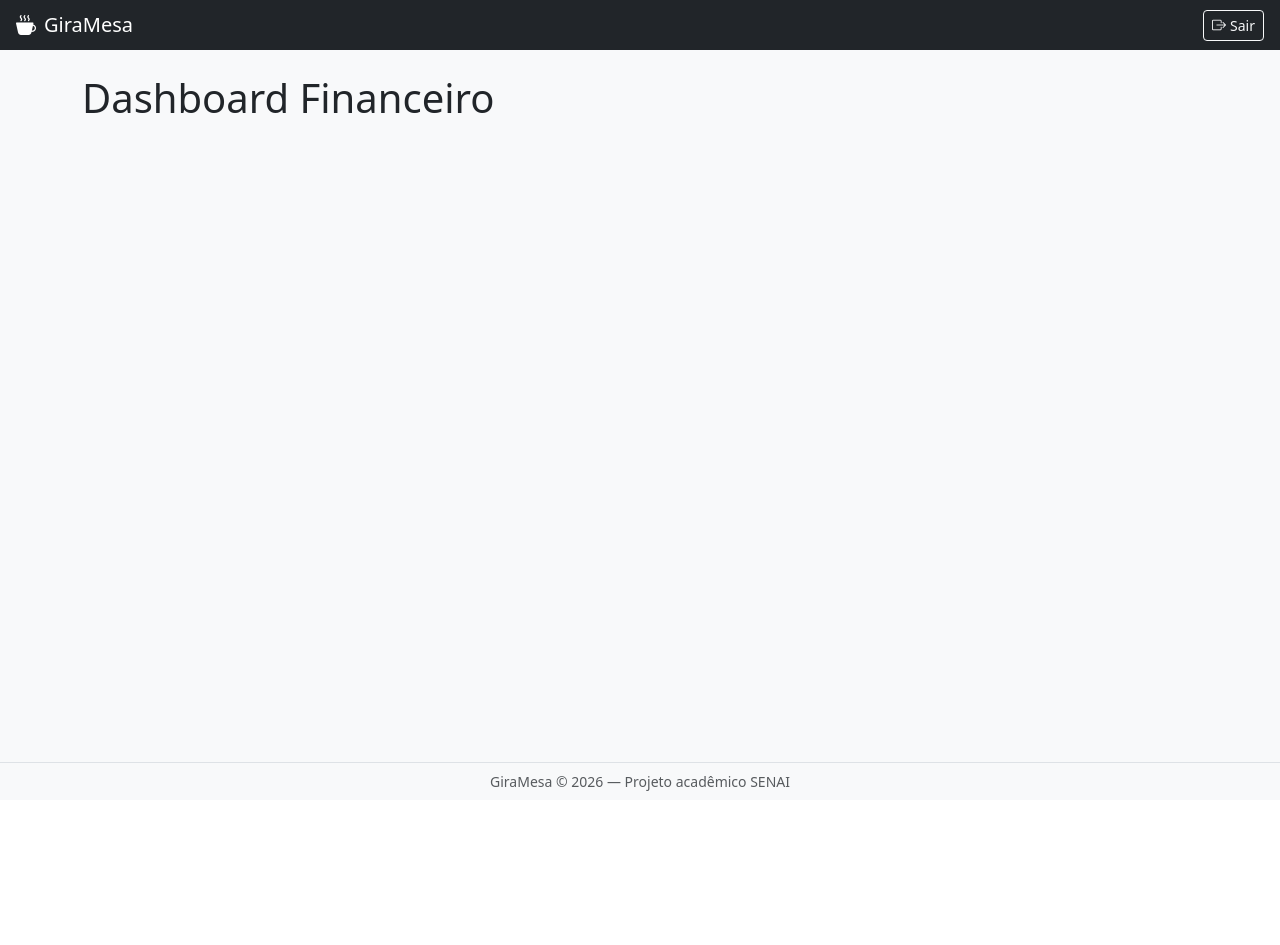
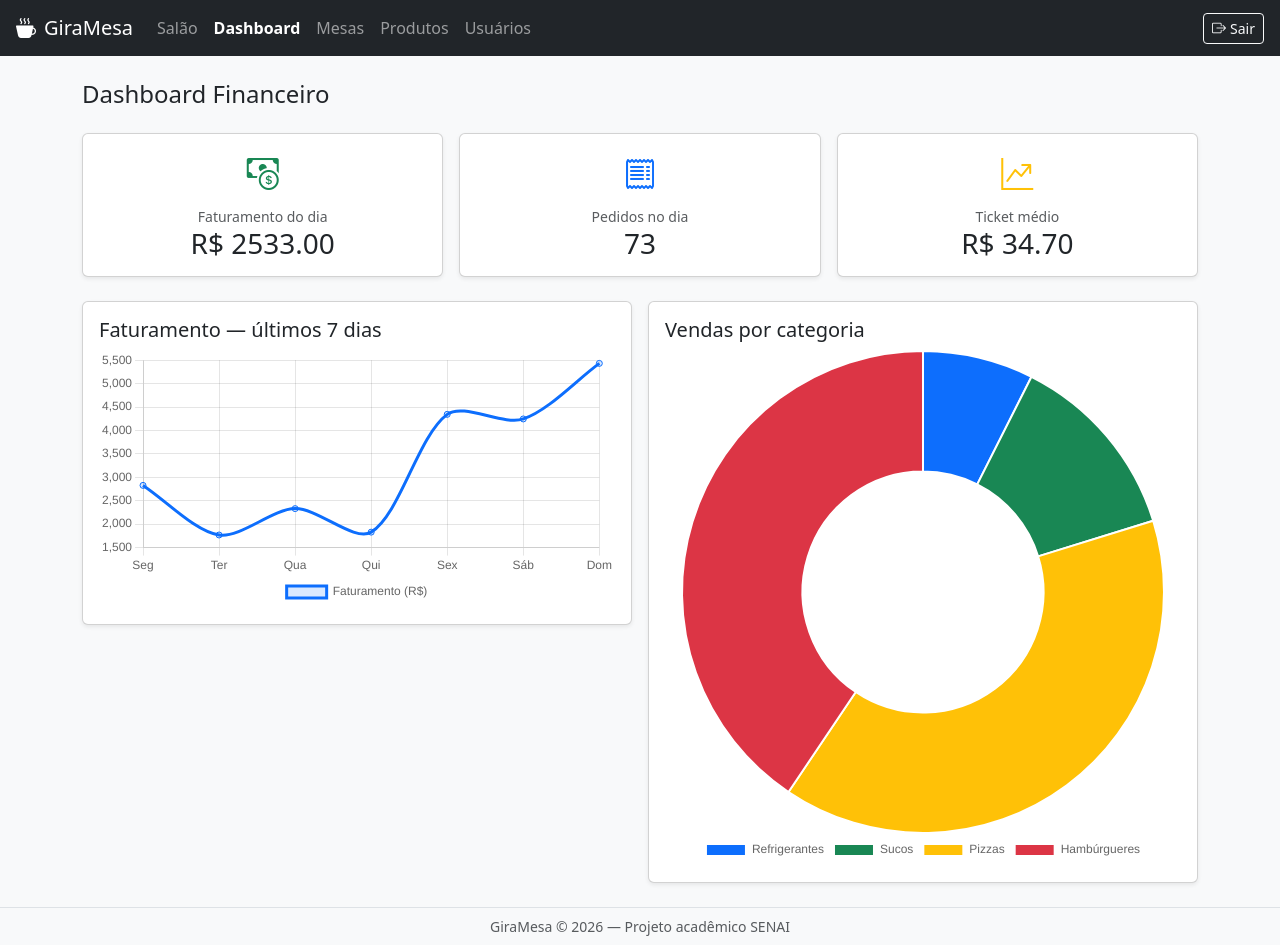
Before and after one commit to lucas-travassos/giramesa, a Vue app: page /dashboard in a window 1280 px wide. Before the commit the page ends 800 px from the top, so only its background shows below. Built offline with nearby package versions, Linux system fonts and the light colour scheme.

Commit message:
feat: cria menu de navegacao e dashboard financeiro com chart.js

```diff
--- a/package.json
+++ b/package.json
@@ -15,8 +15,10 @@
   "dependencies": {
     "bootstrap": "^5.3.8",
     "bootstrap-icons": "^1.13.1",
+    "chart.js": "^4.5.1",
     "pinia": "^3.0.4",
     "vue": "^3.5.38",
+    "vue-chartjs": "^5.3.3",
     "vue-router": "^5.1.0"
   },
   "devDependencies": {
--- a/src/components/layout/AppHeader.vue
+++ b/src/components/layout/AppHeader.vue
@@ -1,8 +1,35 @@
 <template>
-  <nav class="navbar navbar-dark bg-dark px-3">
+  <nav class="navbar navbar-expand-lg navbar-dark bg-dark px-3">
     <span class="navbar-brand mb-0 h1">
       <i class="bi bi-cup-hot-fill me-2"></i>GiraMesa
     </span>
+
+    <button
+      class="navbar-toggler"
+      type="button"
+      @click="menuAberto = !menuAberto"
+    >
+      <span class="navbar-toggler-icon"></span>
+    </button>
+
+    <div class="collapse navbar-collapse" :class="{ show: menuAberto }">
+      <ul class="navbar-nav me-auto">
+        <li class="nav-item">
+          <router-link class="nav-link" to="/home">Salão</router-link>
+        </li>
+        <li class="nav-item">
+          <router-link class="nav-link" to="/dashboard">Dashboard</router-link>
+        </li>
+        <li class="nav-item">
+          <router-link class="nav-link" to="/admin/mesas">Mesas</router-link>
+        </li>
+        <li class="nav-item">
+          <router-link class="nav-link" to="/admin/produtos">Produtos</router-link>
+        </li>
+        <li class="nav-item">
+          <router-link class="nav-link" to="/admin/usuarios">Usuários</router-link>
+        </li>
+      </ul>
 
       <div class="d-flex align-items-center text-white">
         <span class="me-3 small">
@@ -13,18 +40,28 @@
           <i class="bi bi-box-arrow-right me-1"></i>Sair
         </button>
       </div>
+    </div>
   </nav>
 </template>
 
 <script setup>
+import { ref } from 'vue'
 import { useRouter } from 'vue-router'
 import { useAuthStore } from '../../stores/auth'
 
 const router = useRouter()
 const authStore = useAuthStore()
+const menuAberto = ref(false)
 
 function handleLogout() {
   authStore.logout()
   router.push('/')
 }
 </script>
+
+<style scoped>
+.nav-link.router-link-active {
+  font-weight: 600;
+  color: #fff !important;
+}
+</style>
--- /dev/null
+++ b/src/stores/dashboard.js
@@ -0,0 +1,31 @@
+import { defineStore } from 'pinia'
+
+function aleatorio(min, max) {
+  return Math.floor(Math.random() * (max - min + 1)) + min
+}
+
+export const useDashboardStore = defineStore('dashboard', {
+  state: () => ({
+    faturamentoDia: aleatorio(1800, 4200),
+    totalPedidos: aleatorio(35, 90),
+    vendasPorCategoria: {
+      Refrigerantes: aleatorio(200, 600),
+      Sucos: aleatorio(150, 450),
+      Pizzas: aleatorio(800, 1800),
+      Hambúrgueres: aleatorio(600, 1500),
+    },
+    faturamentoSemana: [
+      { dia: 'Seg', valor: aleatorio(1500, 3500) },
+      { dia: 'Ter', valor: aleatorio(1500, 3500) },
+      { dia: 'Qua', valor: aleatorio(1500, 3500) },
+      { dia: 'Qui', valor: aleatorio(1500, 3500) },
+      { dia: 'Sex', valor: aleatorio(2000, 4500) },
+      { dia: 'Sáb', valor: aleatorio(3000, 6000) },
+      { dia: 'Dom', valor: aleatorio(2500, 5500) },
+    ],
+  }),
+  getters: {
+    ticketMedio: (state) =>
+      (state.faturamentoDia / (state.totalPedidos || 1)).toFixed(2),
+  },
+})
--- a/src/views/DashboardView.vue
+++ b/src/views/DashboardView.vue
@@ -1,8 +1,113 @@
 <template>
   <div class="container py-4">
-    <h1>Dashboard Financeiro</h1>
+    <h1 class="h4 mb-4">Dashboard Financeiro</h1>
+
+    <div class="row g-3 mb-4">
+      <div class="col-md-4">
+        <div class="card shadow-sm text-center">
+          <div class="card-body">
+            <i class="bi bi-cash-coin fs-2 text-success"></i>
+            <p class="text-muted small mb-0 mt-2">Faturamento do dia</p>
+            <h3 class="mb-0">R$ {{ dashboardStore.faturamentoDia.toFixed(2) }}</h3>
+          </div>
+        </div>
+      </div>
+      <div class="col-md-4">
+        <div class="card shadow-sm text-center">
+          <div class="card-body">
+            <i class="bi bi-receipt fs-2 text-primary"></i>
+            <p class="text-muted small mb-0 mt-2">Pedidos no dia</p>
+            <h3 class="mb-0">{{ dashboardStore.totalPedidos }}</h3>
+          </div>
+        </div>
+      </div>
+      <div class="col-md-4">
+        <div class="card shadow-sm text-center">
+          <div class="card-body">
+            <i class="bi bi-graph-up-arrow fs-2 text-warning"></i>
+            <p class="text-muted small mb-0 mt-2">Ticket médio</p>
+            <h3 class="mb-0">R$ {{ dashboardStore.ticketMedio }}</h3>
+          </div>
+        </div>
+      </div>
+    </div>
+
+    <div class="row g-3">
+      <div class="col-lg-6">
+        <div class="card shadow-sm">
+          <div class="card-body">
+            <h5 class="card-title">Faturamento — últimos 7 dias</h5>
+            <Line :data="dadosLinha" :options="opcoesGrafico" />
+          </div>
+        </div>
+      </div>
+      <div class="col-lg-6">
+        <div class="card shadow-sm">
+          <div class="card-body">
+            <h5 class="card-title">Vendas por categoria</h5>
+            <Doughnut :data="dadosRosca" :options="opcoesGrafico" />
+          </div>
+        </div>
+      </div>
+    </div>
   </div>
 </template>
 
 <script setup>
+import { computed } from 'vue'
+import { Line, Doughnut } from 'vue-chartjs'
+import {
+  Chart as ChartJS,
+  Title,
+  Tooltip,
+  Legend,
+  LineElement,
+  PointElement,
+  CategoryScale,
+  LinearScale,
+  ArcElement,
+} from 'chart.js'
+import { useDashboardStore } from '../stores/dashboard'
+
+ChartJS.register(
+  Title,
+  Tooltip,
+  Legend,
+  LineElement,
+  PointElement,
+  CategoryScale,
+  LinearScale,
+  ArcElement
+)
+
+const dashboardStore = useDashboardStore()
+
+const dadosLinha = computed(() => ({
+  labels: dashboardStore.faturamentoSemana.map((d) => d.dia),
+  datasets: [
+    {
+      label: 'Faturamento (R$)',
+      data: dashboardStore.faturamentoSemana.map((d) => d.valor),
+      borderColor: '#0d6efd',
+      backgroundColor: 'rgba(13,110,253,0.15)',
+      tension: 0.3,
+      fill: true,
+    },
+  ],
+}))
+
+const dadosRosca = computed(() => ({
+  labels: Object.keys(dashboardStore.vendasPorCategoria),
+  datasets: [
+    {
+      data: Object.values(dashboardStore.vendasPorCategoria),
+      backgroundColor: ['#0d6efd', '#198754', '#ffc107', '#dc3545'],
+    },
+  ],
+}))
+
+const opcoesGrafico = {
+  responsive: true,
+  plugins: { legend: { position: 'bottom' } },
+}
 </script>
```
Also changed, not shown: 1 other file (tests, documents, lock files or other folders). Lines whose indentation alone changed are shown as unchanged.
